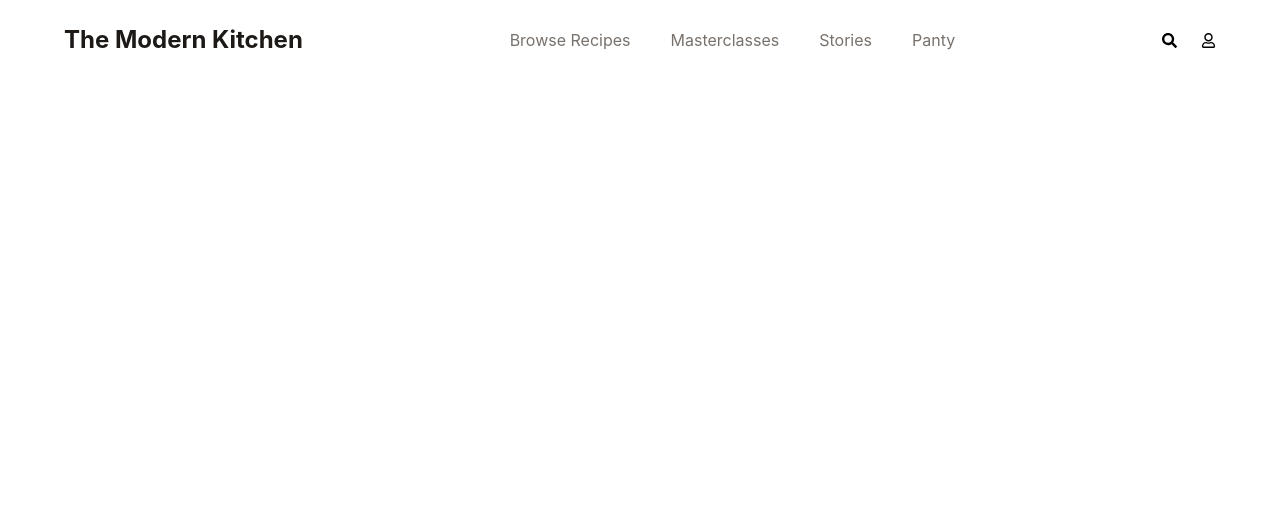
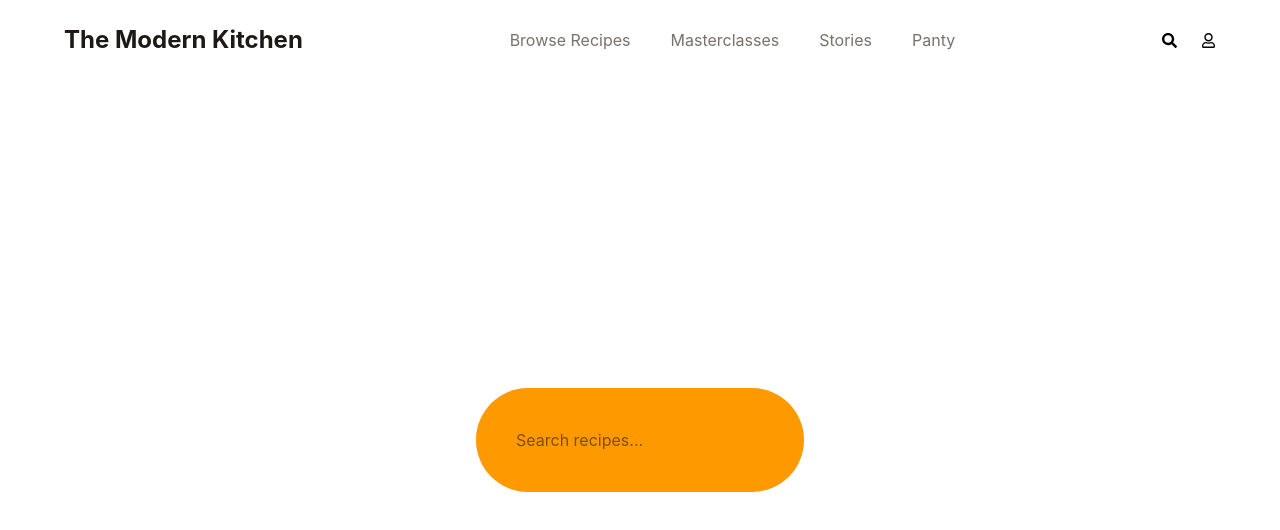
Before and after one commit to T0shich/TheMeal, a React (Vite) app: page / in a window 1280 px wide. Shown: the top 530 px of the page. Built offline with nearby package versions, Linux system fonts and the light colour scheme.

Commit message:
feat:add Search component for meal search functionality; integrate axios for API calls

```diff
--- a/package.json
+++ b/package.json
@@ -11,6 +11,7 @@
   },
   "dependencies": {
     "@tailwindcss/vite": "^4.2.4",
+    "axios": "^1.14.0",
     "react": "^19.2.5",
     "react-dom": "^19.2.5",
     "react-icons": "^5.6.0",
--- /dev/null
+++ b/src/modules/Search/Search.tsx
@@ -0,0 +1,61 @@
+import axios from 'axios'
+import { useEffect, useState } from 'react'
+
+type Meal = {
+	idMeal: string
+	strMeal: string
+}
+
+const Search = () => {
+	const [query, setQuery] = useState<string>('')
+	const [meals, setMeals] = useState<Meal[]>([])
+	const [isSeccess, setIsSuccess] = useState<boolean>(false)
+	useEffect(() => {
+		const searchMealsByName = async () => {
+			try {
+				if(query === '') {
+					setMeals([])
+					setIsSuccess(true)
+					return
+				}
+				const response = await axios.get(`https://www.themealdb.com/api/json/v1/1/search.php?s=${query}`)
+				if (response.status === 200) {
+					setMeals(response.data.meals ?? [])
+					setIsSuccess(true)
+				}
+				else {
+					setMeals([])
+					setIsSuccess(false)
+				}
+
+			} catch (error) {
+				console.error('Error fetching meals:', error)
+				setMeals([])
+				setIsSuccess(false)
+			}
+		}
+
+		searchMealsByName()
+	}, [query])
+	return (
+		<div>
+			<input className='bg-amber-500 p-10 rounded-full outline-none' type="text" placeholder="Search recipes..."
+				value={query}
+				onChange={e => setQuery(e.target.value)}
+			/>
+
+			{isSeccess ? (
+				<ul>
+					{meals.map(meal => (
+						<li key={meal.idMeal}>{meal.strMeal}</li>
+					))}
+				</ul>
+			) : (
+				<p>No meals found.</p>
+			)}
+		</div>
+
+	)
+}
+
+export default Search
--- a/src/pages/Home.tsx
+++ b/src/pages/Home.tsx
@@ -1,8 +1,12 @@
 import Header from '../components/Header'
+import Search from '../modules/Search/Search'
 const Home = () => {
 	return (
-		<div>
+		<div className="min-h-screen flex flex-col">
 			<Header />
+			<div className="flex flex-1 items-center justify-center ">
+				<Search  />
+			</div>
 		</div>
 	)
 }
```
Also changed, not shown: 1 other file (tests, documents, lock files or other folders).
